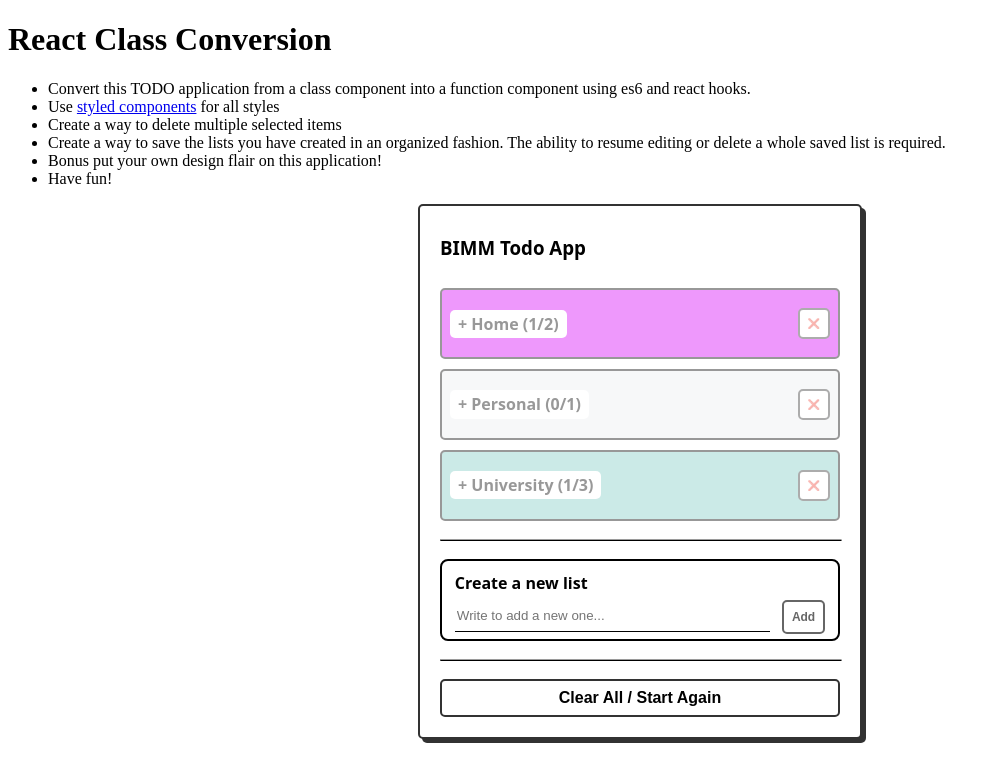
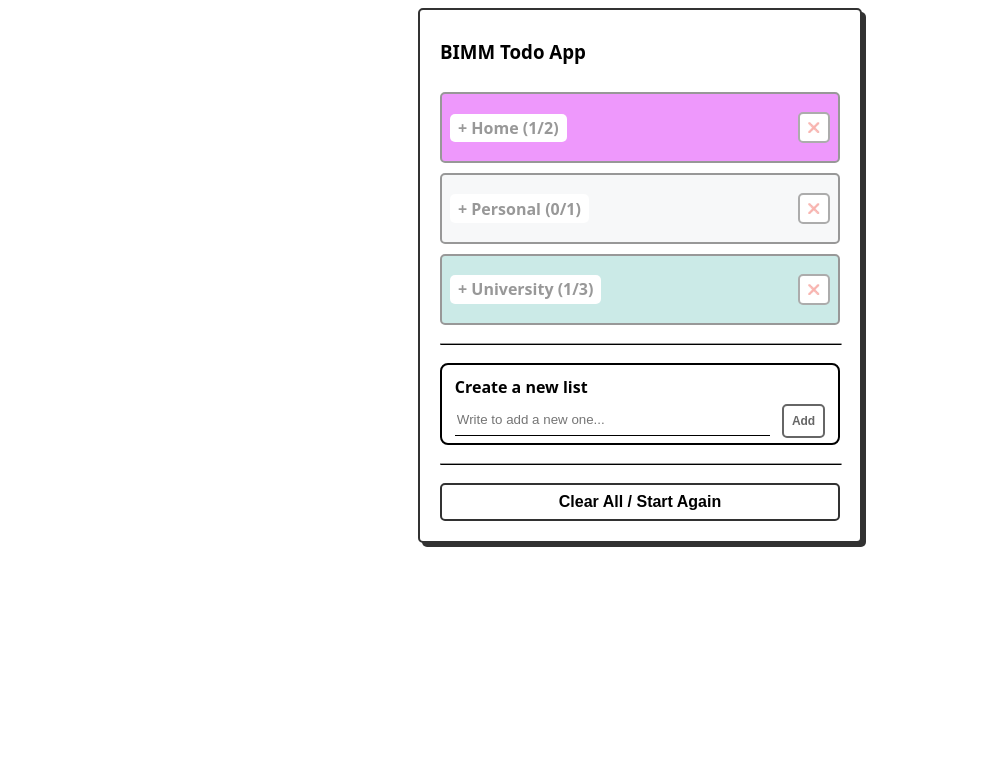
Before and after one commit to sirAlireza/TodoApp, a React (Create React App) app: page / in a window 1280 px wide. Shown: the top 782 px of the page, without its empty margins (0-1000 px from the left). Built offline with nearby package versions, Linux system fonts and the light colour scheme.

Commit message:
Update index.tsx

```diff
--- a/src/index.tsx
+++ b/src/index.tsx
@@ -9,31 +9,6 @@ const root = createRoot(rootElement);
 root.render(
     <StrictMode>
         <div>
-            <div className="container-fluid">
-                <h1> React Class Conversion</h1>
-                <ul>
-                    <li>
-                        Convert this TODO application from a class component into a function
-                        component using es6 and react hooks.
-                    </li>
-                    <li>
-                        Use{" "}
-                        <a href="https://styled-components.com/" target="_blank">
-                            styled components
-                        </a>{" "}
-                        for all styles
-                    </li>
-                    <li>Create a way to delete multiple selected items</li>
-                    <li>
-                        Create a way to save the lists you have created in an organized
-                        fashion. The ability to resume editing or delete a whole saved list
-                        is required.
-                    </li>
-                    <li>Bonus put your own design flair on this application!</li>
-                    <li>Have fun!</li>
-                </ul>
-            </div>
-
             <AppV2 />
         </div>
     </StrictMode>
```
